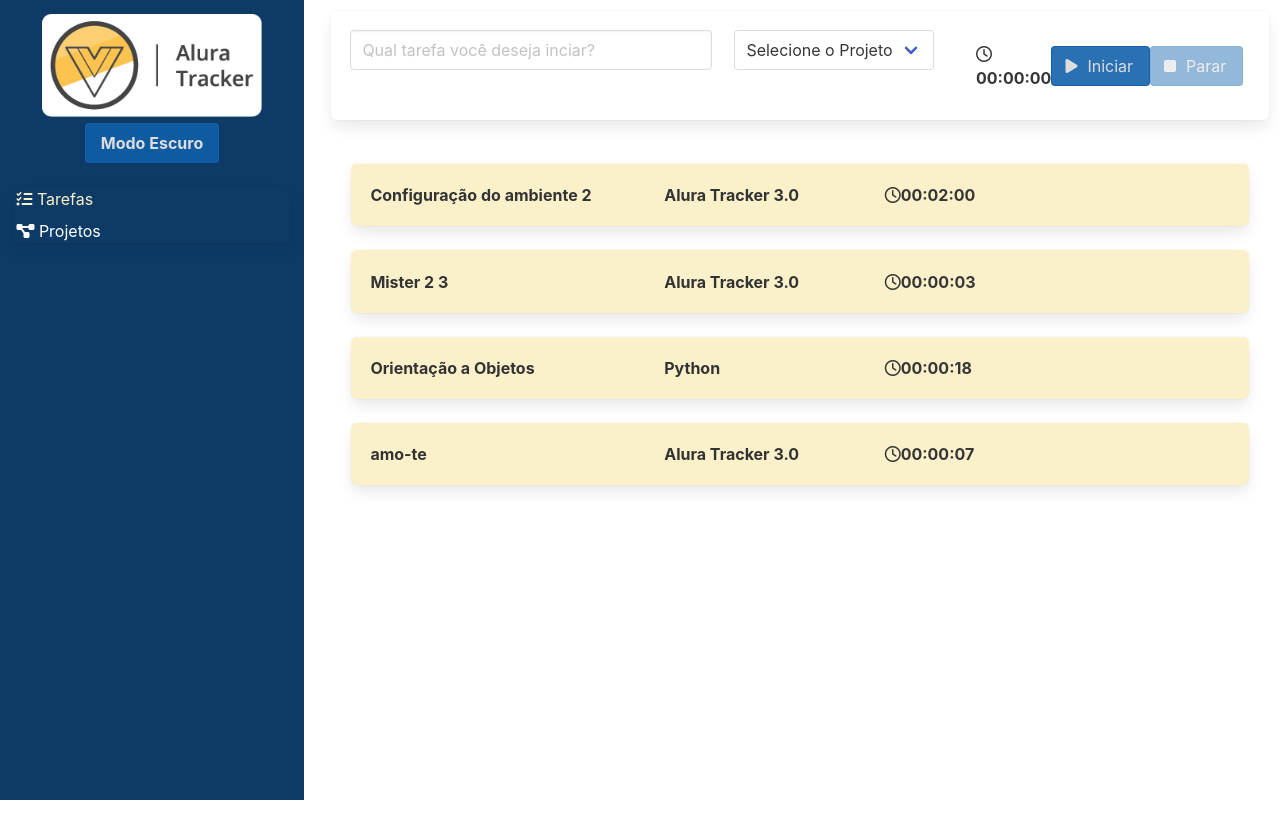
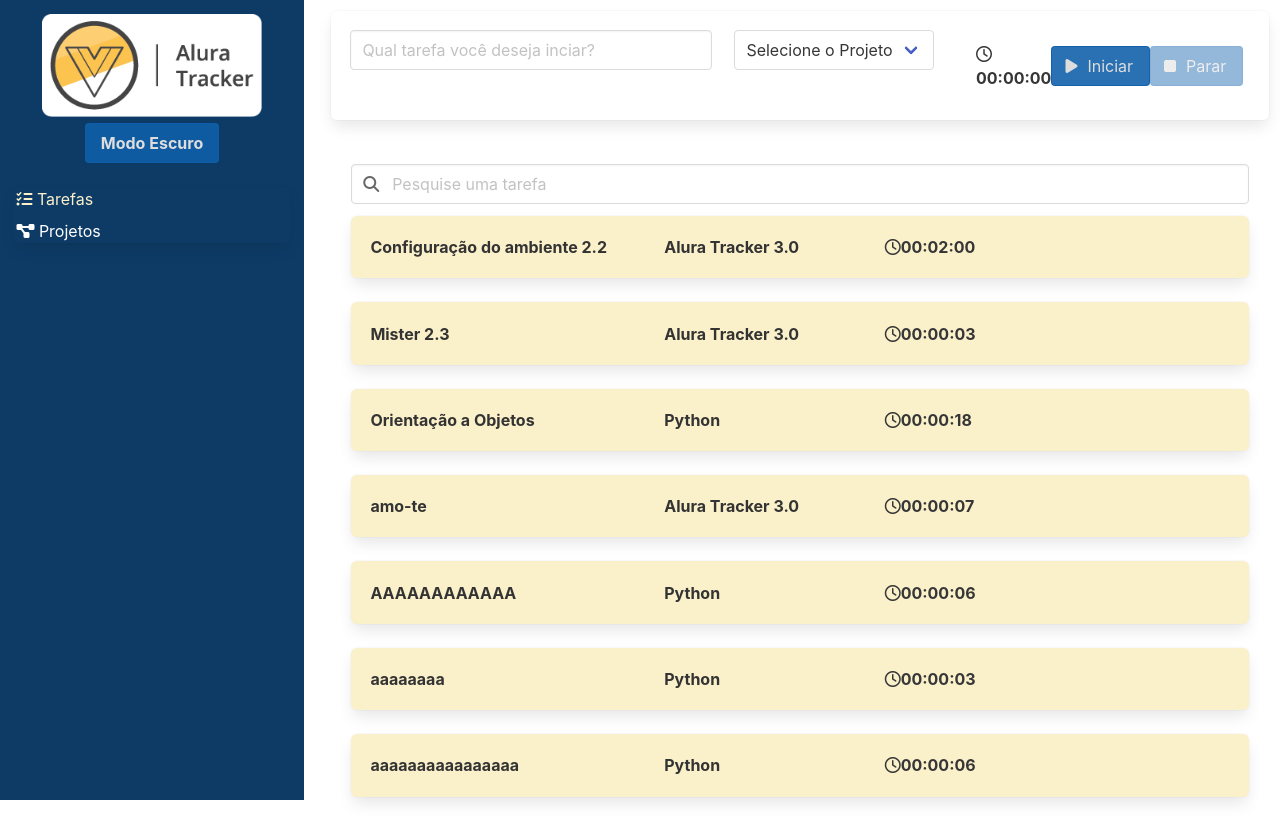
Before and after one commit to miyamusaxi/alura-vue, a Vue app: page /#/ in a window 1280 px wide. Before the commit the page ends 800 px from the top, so only its background shows below. Built offline with nearby package versions, Linux system fonts and the light colour scheme; data requests are answered from the project's data file.

Commit message:
Atualizando componentes e modulos do tracker

```diff
--- a/db.json
+++ b/db.json
@@ -7,13 +7,17 @@
     {
       "nome": "Python",
       "id": 2
+    },
+    {
+      "id": 3,
+      "nome": "TypeScript 2.0"
     }
   ],
   "tarefas": [
     {
       "id": 1,
       "duracaoEmSegundos": 120,
-      "descricao": "Configuração do ambiente 2",
+      "descricao": "Configuração do ambiente 2.2",
       "projeto": {
         "id": 1,
         "nome": "Alura Tracker 3.0"
@@ -21,7 +25,7 @@
     },
     {
       "duracaoEmSegundos": 3,
-      "descricao": "Mister 2 3",
+      "descricao": "Mister 2.3",
       "projeto": {
         "id": 1,
         "nome": "Alura Tracker 3.0"
@@ -45,6 +49,33 @@
         "nome": "Alura Tracker 3.0"
       },
       "id": 4
+    },
+    {
+      "duracaoEmSegundos": 6,
+      "descricao": "AAAAAAAAAAAA",
+      "projeto": {
+        "nome": "Python",
+        "id": 2
+      },
+      "id": 5
+    },
+    {
+      "duracaoEmSegundos": 3,
+      "descricao": "aaaaaaaa",
+      "projeto": {
+        "nome": "Python",
+        "id": 2
+      },
+      "id": 6
+    },
+    {
+      "duracaoEmSegundos": 6,
+      "descricao": "aaaaaaaaaaaaaaaa",
+      "projeto": {
+        "nome": "Python",
+        "id": 2
+      },
+      "id": 7
     }
   ]
 }
--- a/src/components/Formulario.vue
+++ b/src/components/Formulario.vue
@@ -35,45 +35,49 @@
 </template>
 
 <script lang="ts">
-import { computed, defineComponent } from "vue";
+
+import { computed, defineComponent, ref } from "vue";
 import Temporizador from "./Temporizador.vue";
-import { notificacaoMixin } from "@/mixins/notificar";
+import useNotificador from "@/hooks/notificador";
 import { TipoNotificacao } from "@/interfaces/INotificacoes";
 import { useStore } from "@/store";
-
 
 export default defineComponent({
   name: "Formulario-",
   components: {
     Temporizador,
   },
-  mixins:[notificacaoMixin],
   emits: ["aoSalvarTarefa"],
-  data() {
-    return {
-      descricao: "",
-      idProjeto: "",
-    };
-  },
-  methods: {
-    finalizarTarefa(tempoDecorrido: number): void {
-      const projeto = this.projetos.find((p) => p.id == this.idProjeto);
+  setup(props, { emit }) {
+    const { notificar } = useNotificador();
+
+    const projetos = computed(() => store.state.projeto.projetos)
+
+    const descricao = ref("");
+    const idProjeto = ref("");
+
+    const store = useStore();
+
+    const finalizarTarefa = (tempoDecorrido: number): void => {
+      const projeto = projetos.value.find((p) => p.id == idProjeto.value);
       if(!projeto){
-        this.notificar(TipoNotificacao.FALHA, 'ERRO','Vincule a tarefa a um projeto antes de salva-la')
+        notificar(TipoNotificacao.FALHA, 'ERRO','Vincule a tarefa a um projeto antes de salva-la')
         return;
       }
-      this.$emit("aoSalvarTarefa", {
+      emit("aoSalvarTarefa", {
         duracaoEmSegundos: tempoDecorrido,
-        descricao: this.descricao,
+        descricao: descricao.value,
         projeto: projeto,
       });
-      this.descricao = "";
-    },
-  },
-  setup() {
-    const store = useStore();
+      notificar(TipoNotificacao.SUCESSO, 'SUCESSO','Tarefa salva com sucesso')
+      descricao.value = "";
+    }
+
     return {
-      projetos: computed(() => store.state.projeto.projetos),
+      descricao,
+      projetos,
+      finalizarTarefa,
+      idProjeto,
     };
   },
 });
--- a/src/components/Tarefa.vue
+++ b/src/components/Tarefa.vue
@@ -15,7 +15,7 @@
 </template>
 
 <script lang="ts">
-import { PropType, defineComponent } from "vue";
+import { PropType, defineComponent} from "vue";
 import Cronometro from "./Cronometro.vue";
 import ITarefa from "@/interfaces/ITarefa";
 import Box from "./Box.vue";
@@ -28,15 +28,22 @@
     Box,
   },
   methods: {
-    tarefaClicada () : void{
-      this.$emit('aoTarefaClicada', this.tarefa)
-    }
+
   },
   props: {
     tarefa: {
-      type: Object as PropType<ITarefa>,
+      type: Object as PropType<ITarefa>
     },
   },
+  setup(props, { emit }){
+
+    const tarefaClicada = () : void =>{
+      emit('aoTarefaClicada', props.tarefa)
+    }
+    return{
+      tarefaClicada
+    }
+  }
 });
 </script>
 
--- a/src/store/modulos/tarefa/index.ts
+++ b/src/store/modulos/tarefa/index.ts
@@ -29,8 +29,14 @@
         }
     },
     actions:{
-        [OBTER_TAREFAS]({ commit }) {
-            http.get('/tarefas')
+        [OBTER_TAREFAS]({ commit }, filtro: string) {
+            let url = 'tarefas'
+
+            if(filtro){
+                url+='?descricao_like=' + filtro
+            }
+
+            http.get(url)
                 .then(resposta => commit(DEFINIR_TAREFAS, resposta.data))
         },
         [CADASTRAR_TAREFA]({ commit }, tarefa: ITarefa) {
--- a/src/views/Projetos/Formulario.vue
+++ b/src/views/Projetos/Formulario.vue
@@ -25,6 +25,7 @@
 
 import useNotificador from "@/hooks/notificador";
 import { CADASTRAR_PROJETO, EDITAR_PROJETO } from "@/store/tipo-actions";
+import { useRouter } from "vue-router";
 
 export default defineComponent({
   name: "Formulario-projeto",
@@ -33,40 +34,10 @@
       type: String,
     },
   },
-  methods: {
-    salvar() {
-      if (this.id) {
-        this.store
-          .dispatch(EDITAR_PROJETO, {
-          id: this.id,
-          nome: this.nomeDoProjeto,
-        }).then(() => this.notSucessoAtualizar());
-      } else {
-        this.store
-          .dispatch(CADASTRAR_PROJETO, this.nomeDoProjeto)
-          .then(() => this.notSucesso());
-      }
-    },
-    notSucesso() {
-      this.nomeDoProjeto = "";
-      this.notificar(
-        TipoNotificacao.SUCESSO,
-        "Sucesso",
-        "Projeto salvo com sucesso! ;)"
-      );
-      this.$router.push("/projetos");
-    },
-    notSucessoAtualizar() {
-      this.nomeDoProjeto = "";
-      this.notificar(
-        TipoNotificacao.SUCESSO,
-        "Sucessso",
-        "Projeto alterado com sucesso! ;)"
-      );
-      this.$router.push("/projetos");
-    },
-  },
   setup(props) {
+
+    const router = useRouter();
+
     const store = useStore();
     const { notificar } = useNotificador();
 
@@ -76,10 +47,44 @@
       const projeto = store.state.projeto.projetos.find((proj) => proj.id == props.id);
       nomeDoProjeto.value = projeto?.nome || "";
     }
+
+    const notSucesso = () => {
+      nomeDoProjeto.value = "";
+      notificar(
+        TipoNotificacao.SUCESSO,
+        "Sucesso",
+        "Projeto salvo com sucesso! ;)"
+      );
+      router.push("/projetos");
+    }
+    const notSucessoAtualizar = () => {
+      nomeDoProjeto.value = "";
+      notificar(
+        TipoNotificacao.SUCESSO,
+        "Sucessso",
+        "Projeto alterado com sucesso! ;)"
+      );
+      router.push("/projetos");
+    }
+
+    const salvar = () => {
+      if (props.id) {
+        store
+          .dispatch(EDITAR_PROJETO, {
+          id: props.id,
+          nome: nomeDoProjeto.value,
+        }).then(() => notSucessoAtualizar());
+      } else {
+        store
+          .dispatch(CADASTRAR_PROJETO, nomeDoProjeto.value)
+          .then(() => notSucesso());
+      }
+    }
     return {
       store,
       notificar,
-      nomeDoProjeto
+      nomeDoProjeto,
+      salvar
     };
   },
 });
--- a/src/views/Tarefas.vue
+++ b/src/views/Tarefas.vue
@@ -2,13 +2,26 @@
   <div class="column is-three-quarter conteudo">
     <Formulario @aoSalvarTarefa="salvarTarefa" />
     <div class="lista">
+      <Box v-if="listaEstaVazia"> Você não está muito produtivo hoje :( </Box>
+      <div class="field">
+        <p class="control has-icons-left">
+          <input type="text" class="input" placeholder="Pesquise uma tarefa" v-model="filtro">
+          <span class="icon is-small is-left">
+            <i class="fa-solid fa-magnifying-glass" style="color: #4a4646d2;"></i>
+          </span>
+        </p>
+      </div>
       <Tarefa
         v-for="(tarefa, index) in tarefas"
         :key="index"
         :tarefa="tarefa"
         @aoTarefaClicada="selecionarTarefa"
       />
-      <div class="modal" :class="{ 'is-active': tarefaSelecionada }" v-if="tarefaSelecionada">
+      <div
+        class="modal"
+        :class="{ 'is-active': tarefaSelecionada }"
+        v-if="tarefaSelecionada"
+      >
         <div class="modal-background">
           <div class="modal-card">
             <header class="modal-card-head">
@@ -31,19 +44,20 @@
               </div>
             </section>
             <footer class="modal-card-foot">
-              <button @click="alterarTarefa" class="button is-success">Salvar</button>
+              <button @click="alterarTarefa" class="button is-success">
+                Salvar
+              </button>
               <button @click="fecharModal" class="button">Cancelar</button>
             </footer>
           </div>
         </div>
       </div>
-      <Box v-if="listaEstaVazia"> Você não está muito produtivo hoje :( </Box>
     </div>
   </div>
 </template>
 
 <script lang="ts">
-import { computed, defineComponent } from "vue";
+import { computed, defineComponent, ref, watchEffect} from "vue";
 import Formulario from "../components/Formulario.vue";
 import Tarefa from "../components/Tarefa.vue";
 import Box from "../components/Box.vue";
@@ -86,17 +100,32 @@
       this.tarefaSelecionada = null;
     },
     alterarTarefa() {
-      this.store.dispatch(EDITAR_TAREFA, this.tarefaSelecionada)
-        .then(() => this.fecharModal())
+      this.store
+        .dispatch(EDITAR_TAREFA, this.tarefaSelecionada)
+        .then(() => this.fecharModal());
     },
   },
   setup() {
     const store = useStore();
     store.dispatch(OBTER_TAREFAS);
     store.dispatch(OBTER_PROJETOS);
+
+    const filtro = ref("");
+
+    // const tarefas = computed(() =>
+    //   store.state.tarefa.tarefas.filter(
+    //     (t) => !filtro.value || t.descricao.includes(filtro.value)
+    //     )
+    //   );
+
+    watchEffect(() =>{
+      store.dispatch(OBTER_TAREFAS, filtro.value)
+    })
+
     return {
       tarefas: computed(() => store.state.tarefa.tarefas),
       store,
+      filtro
     };
   },
 });
```
